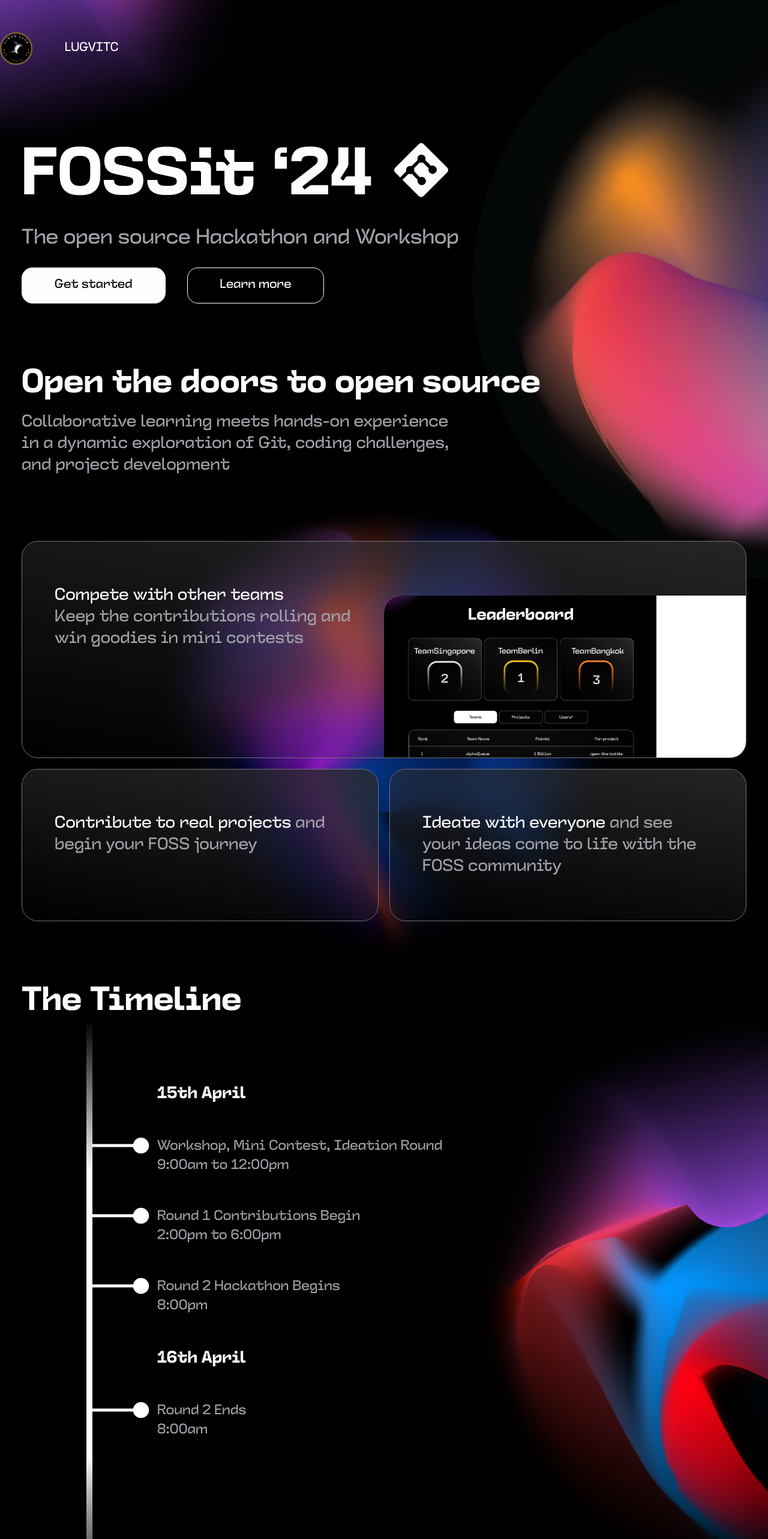
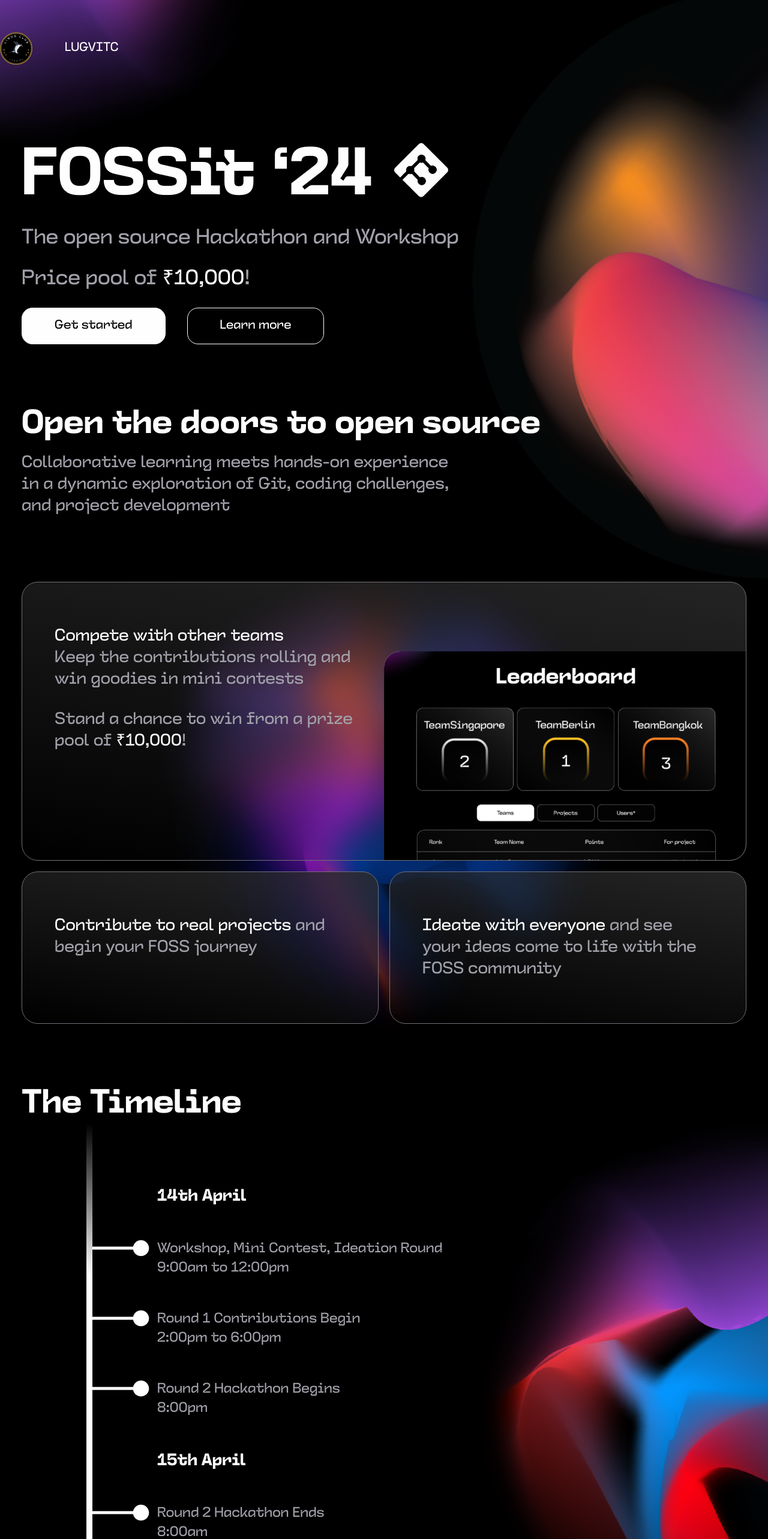
Before and after one commit to lugvitc/FOSSit24, a SvelteKit app: page / in a window 1280 px wide. Shown: the top 2566 px of the page at 60% size. Built offline with nearby package versions, Linux system fonts and the light colour scheme.

Commit message:
Quick content fixes

```diff
--- a/src/app.css
+++ b/src/app.css
@@ -10,7 +10,8 @@ h2 {
 	@apply text-4xl font-bold md:text-5xl;
 }
 
-h3 {
+h3,
+.h3 {
 	@apply mb-6 text-2xl md:text-3xl;
 }
 
--- a/src/routes/+page.svelte
+++ b/src/routes/+page.svelte
@@ -27,6 +27,9 @@
 		/>
 	</div>
 	<h3 class="text-zinc-400">The open source Hackathon and Workshop</h3>
+	<h3 class="text-zinc-400">
+		Price pool of <dummy class="h3 inline text-foreground">₹10,000</dummy>!
+	</h3>
 	<div class="flex w-fit flex-col space-y-4 xl:flex-row xl:space-x-8 xl:space-y-0">
 		<Button href="{base}/register" primary>Get started</Button>
 		<Button href="https://lugvitc.net">Learn more</Button>
@@ -54,15 +57,18 @@
 		<div
 			class="absolute bottom-0 right-0 hidden h-3/4 w-1/2 overflow-hidden rounded-tl-3xl bg-white xl:block"
 		>
-			<img
-				src="{base}/hero_image.png"
-				class="h-[unset] h-auto max-h-[unset] max-h-full w-auto max-w-[unset] xl:w-[unset] xl:max-w-full"
-			/>
+			<img src="{base}/hero_image.png" />
 		</div>
 
 		<div class="w-full max-w-2xl xl:mb-24 xl:w-1/2">
 			<h4 class="text-foreground">Compete with other teams</h4>
 			<h4>Keep the contributions rolling and win goodies in mini contests</h4>
+			<br />
+			<h4>
+				Stand a chance to win from a prize pool of <dummy class="h4 inline text-foreground"
+					>₹10,000</dummy
+				>!
+			</h4>
 		</div>
 		<!-- <div class="flex flex-row space-x-2"> -->
 		<!-- 	<a class="font-bold text-foreground" href="{base}/">Take a peek </a> -->
@@ -144,7 +150,7 @@
 		</div>
 		<div class="mt-24">
 			<div>
-				<h4 class="mb-12 ml-24 font-bold">15th April</h4>
+				<h4 class="mb-12 ml-24 font-bold">14th April</h4>
 				<div class="mb-12 flex">
 					<svg fill="none" xmlns="http://www.w3.org/2000/svg" class="h-8 w-24 flex-shrink-0">
 						<path
@@ -185,7 +191,7 @@
 			</div>
 
 			<div>
-				<h4 class="mb-12 ml-24 font-bold">16th April</h4>
+				<h4 class="mb-12 ml-24 font-bold">15th April</h4>
 				<div class="mb-12 flex">
 					<svg fill="none" xmlns="http://www.w3.org/2000/svg" class="w-24 flex-shrink-0">
 						<path
@@ -194,7 +200,7 @@
 						/>
 					</svg>
 					<p>
-						Round 2 Ends<br />8:00am
+						Round 2 Hackathon Ends<br />8:00am
 					</p>
 				</div>
 			</div>
```
